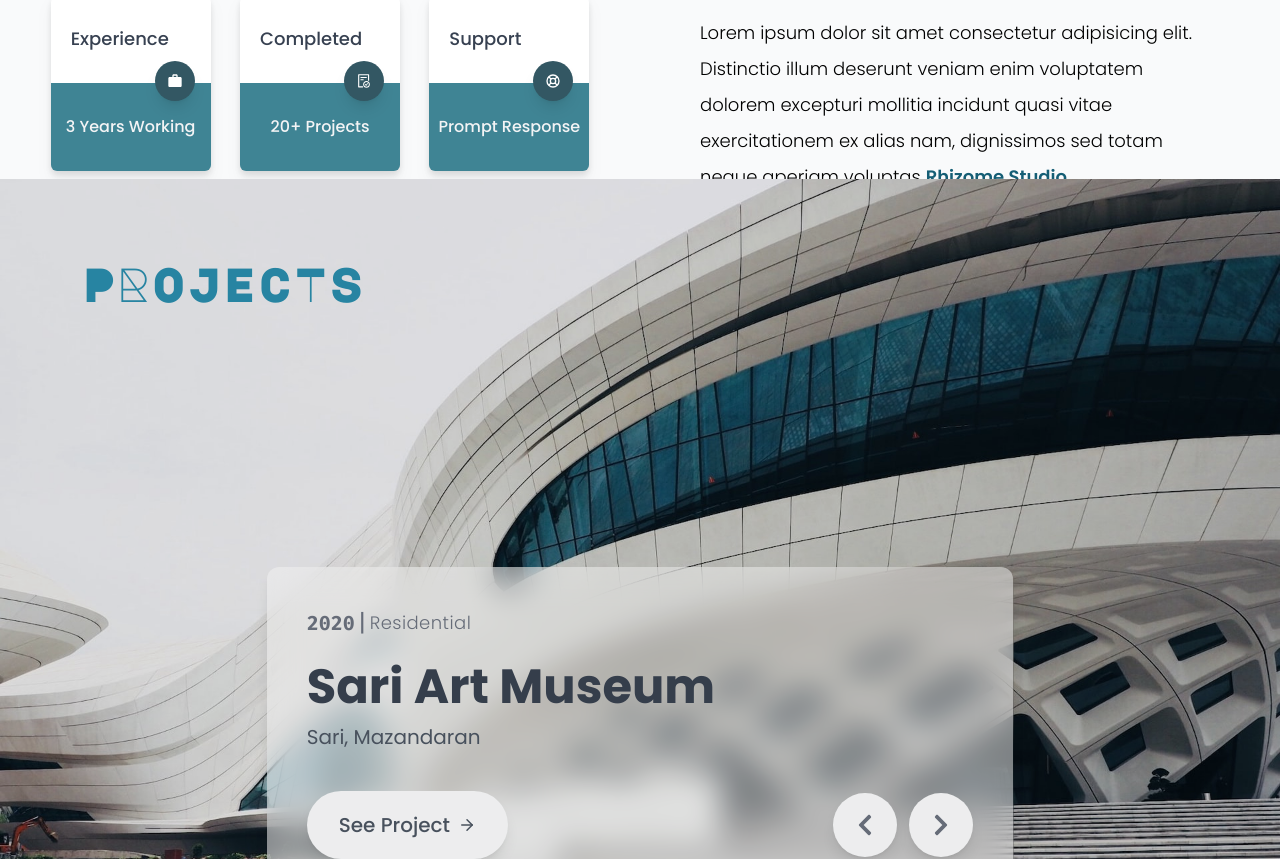
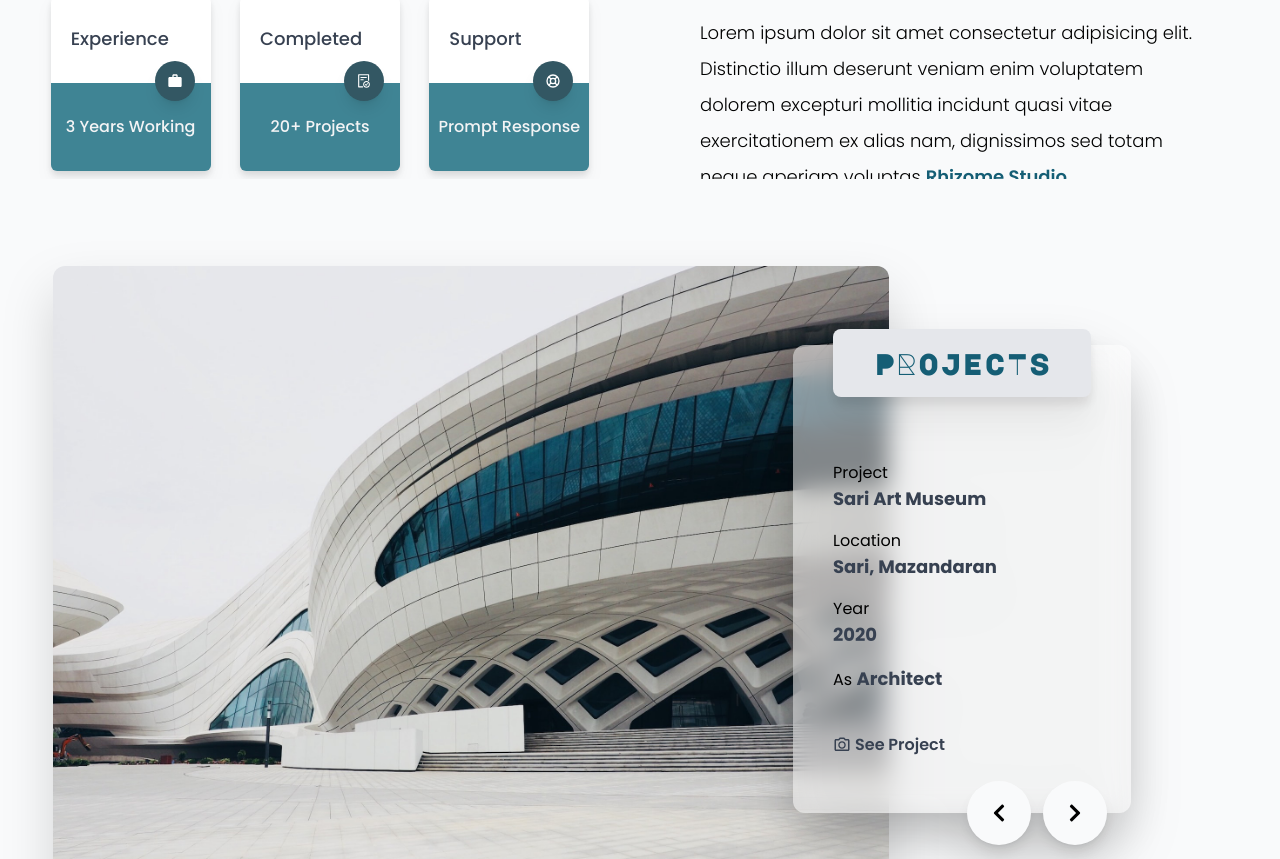
Before and after one commit to frshaad/cg-artist-portfolio, a React (Vite) app: page / in a window 1280 px wide. Shown: the part 1421-2280 px from the top of the page. Built offline with nearby package versions, Linux system fonts and the light colour scheme.

Commit message:
project gallery section done

```diff
--- a/src/components/About.jsx
+++ b/src/components/About.jsx
@@ -1,12 +1,12 @@
-import { AiOutlineCloudDownload, AiOutlineFileDone } from 'react-icons/ai'
-import { HiOutlineSupport } from 'react-icons/hi'
-import { MdWork } from 'react-icons/md'
-import { skills } from '../data/skills'
-import { AboutBadges } from './AboutBadges'
+import { AiOutlineCloudDownload, AiOutlineFileDone } from "react-icons/ai";
+import { HiOutlineSupport } from "react-icons/hi";
+import { MdWork } from "react-icons/md";
+import { skills } from "../data/skills";
+import { AboutBadges } from "./AboutBadges";
 
 export const About = () => {
   return (
-    <section className='flex w-full flex-col-reverse bg-gray-50 py-6 dark:bg-black lg:h-screen lg:snap-start lg:flex-row'>
+    <section className='flex w-full flex-col-reverse bg-gray-50 py-6 dark:bg-black lg:h-screen lg:flex-row'>
       <article className='flex w-full flex-col pt-8 md:h-screen md:pt-0 lg:w-1/2'>
         <div className='mx-auto w-full p-12 text-gray-900 dark:text-gray-50'>
           <p className='section-title mb-12'>skills</p>
@@ -27,7 +27,7 @@ export const About = () => {
 
           <div className='flex justify-center'>
             <button className='primary-btn space-x-2shadow-none drop-shadow-lg hover:scale-[1.02] hover:drop-shadow-xl'>
-              <AiOutlineCloudDownload className='h-6 w-6' />{' '}
+              <AiOutlineCloudDownload className='h-6 w-6' />{" "}
               <span className='ml-2 text-base font-medium '>
                 Download Resumé
               </span>
@@ -69,7 +69,7 @@ export const About = () => {
             Lorem ipsum dolor sit amet consectetur adipisicing elit. Distinctio
             illum deserunt veniam enim voluptatem dolorem excepturi mollitia
             incidunt quasi vitae exercitationem ex alias nam, dignissimos sed
-            totam neque aperiam voluptas{' '}
+            totam neque aperiam voluptas{" "}
             <a
               href='https://rhizome.ir'
               target='_blank'
@@ -82,5 +82,5 @@ export const About = () => {
         </div>
       </article>
     </section>
-  )
-}
+  );
+};
--- a/src/components/Contact.jsx
+++ b/src/components/Contact.jsx
@@ -1,13 +1,13 @@
-import { ContactForm } from './ContactForm'
-import { ContactSocial } from './ContactSocial'
-import { ContactTitle } from './ContactTitle'
-import { Spacer } from './Spacer'
+import { ContactForm } from "./ContactForm";
+import { ContactSocial } from "./ContactSocial";
+import { ContactTitle } from "./ContactTitle";
+import { Spacer } from "./Spacer";
 
 export const Contact = () => {
   return (
     <section
       id='contact'
-      className='flex h-screen w-screen snap-start items-center justify-center bg-cover bg-center bg-no-repeat p-8 dark:bg-black lg:flex-row '
+      className='flex h-screen w-screen items-center justify-center bg-cover bg-center bg-no-repeat p-8 dark:bg-black lg:flex-row '
       style={{ backgroundImage: `url(/images/contact-bg.jpg)` }}
     >
       <article className='mx-auto flex h-fit w-full flex-col rounded-xl bg-[rgb(255,255,255,0.5)] p-8 drop-shadow-2xl backdrop-blur-md  dark:bg-[rgb(0,0,0,0.5)]  md:w-2/3 lg:w-1/2 xl:w-5/12 2xl:w-3/12'>
@@ -17,5 +17,5 @@ export const Contact = () => {
         <ContactForm />
       </article>
     </section>
-  )
-}
+  );
+};
--- a/src/components/Projects.jsx
+++ b/src/components/Projects.jsx
@@ -19,7 +19,7 @@ export const Projects = () => {
   }
 
   return (
-    <section className='h-screen w-screen snap-start bg-gray-50 dark:bg-black'>
+    <section className='h-screen w-screen bg-gray-50 dark:bg-black'>
       <article
         className='flex h-full w-full flex-col justify-between bg-cover bg-center bg-no-repeat px-4 py-8 brightness-95 saturate-[0.9] dark:brightness-90 md:py-12 md:px-6 lg:p-16 xl:p-20'
         style={{ backgroundImage: `url(${projects[activeProject].image})` }}
--- /dev/null
+++ b/src/components/ProjectsSection.jsx
@@ -0,0 +1,100 @@
+import React, { useState } from "react";
+import { FaChevronLeft, FaChevronRight } from "react-icons/fa";
+import { FiArrowRight } from "react-icons/fi";
+import { MdOutlineLocalSee } from "react-icons/md";
+import { projects } from "../data/projects";
+import { ProjectsTitle } from "./ProjectsTitle";
+
+export const ProjectsSection = () => {
+  const [activeProject, setActiveProject] = useState(0);
+  const [modal, setModal] = useState(false);
+
+  const prevProject = () => {
+    if (activeProject > 0) {
+      setActiveProject(activeProject - 1);
+    } else setActiveProject(projects.length - 1);
+  };
+
+  const nextProject = () => {
+    if (activeProject < projects.length - 1) {
+      setActiveProject(activeProject + 1);
+    } else setActiveProject(0);
+  };
+
+  const toggleModal = () => {
+    setModal(!modal);
+  };
+
+  return (
+    <section className='relative h-screen w-screen bg-gray-50 dark:bg-black'>
+      <div className='m-auto flex h-full w-11/12 items-center justify-center py-12'>
+        <div>
+          <img
+            src={projects[activeProject].image}
+            className='h-auto w-full rounded-xl drop-shadow-2xl'
+            alt='Project Image'
+          />
+        </div>
+
+        <div className='relative right-24 mx-auto flex h-fit w-full flex-col rounded-xl bg-[rgb(255,255,255,0.5)] p-10 capitalize shadow-2xl drop-shadow-2xl backdrop-blur-md  dark:bg-[rgb(0,0,0,0.5)]  md:w-2/3 lg:w-1/2 xl:w-5/12 2xl:w-3/12'>
+          <ProjectsTitle />
+          <div className='py-2'>
+            <h6>Project</h6>
+            <p className=' text-lg font-bold text-gray-700 dark:text-gray-200'>
+              {projects[activeProject].name}
+            </p>
+          </div>
+          <div className='py-2'>
+            <h6>Location</h6>
+            <p className=' text-lg font-bold text-gray-700 dark:text-gray-200'>
+              {projects[activeProject].location}
+            </p>
+          </div>
+          <div className='py-2'>
+            <h6>Year</h6>
+            <p className=' text-lg font-bold text-gray-700 dark:text-gray-200'>
+              {projects[activeProject].year}
+            </p>
+          </div>
+          <div className='mb-8 py-2'>
+            <p>
+              <span>as </span>
+              <span className='text-lg font-bold text-gray-700 dark:text-gray-200'>
+                {projects[activeProject].role}
+              </span>
+            </p>
+          </div>
+          <div className='mb-4 flex '>
+            <button
+              onClick={toggleModal}
+              className='flex items-center font-semibold capitalize text-gray-700 dark:text-gray-200'
+            >
+              <MdOutlineLocalSee className='mr-1 text-sm md:text-lg' />
+              see project
+            </button>
+          </div>
+
+          <div className='absolute -bottom-8 right-6 flex items-center justify-end space-x-1 md:space-x-3'>
+            <button onClick={prevProject} className='arrow-btn'>
+              <FaChevronLeft className='text-xl' />
+            </button>
+            <button onClick={nextProject} className='arrow-btn'>
+              <FaChevronRight className='text-xl' />
+            </button>
+          </div>
+        </div>
+      </div>
+
+      {modal && (
+        <div
+          id='project-modal'
+          className='absolute top-0 left-0 h-full w-full bg-gray-50 dark:bg-black'
+        >
+          <button className='close-modal' onClick={toggleModal}>
+            X close
+          </button>
+        </div>
+      )}
+    </section>
+  );
+};
--- /dev/null
+++ b/src/components/ProjectsTitle.jsx
@@ -0,0 +1,7 @@
+export const ProjectsTitle = () => {
+  return (
+    <p className='relative -top-14 mx-auto w-fit rounded-lg bg-gray-200 px-6 py-4 text-center font-title text-lg uppercase text-cyan-800 drop-shadow-xl dark:bg-[#272727] dark:brightness-200 md:px-10 md:text-3xl'>
+      Projects
+    </p>
+  );
+};
--- a/src/components/Showcase.jsx
+++ b/src/components/Showcase.jsx
@@ -16,7 +16,7 @@ export const Showcase = () => {
   }
 
   return (
-    <section className='flex snap-start flex-col-reverse  bg-gray-50 transition duration-300 dark:bg-black xl:max-h-screen xl:flex-row '>
+    <section className='flex flex-col-reverse  bg-gray-50 transition duration-300 dark:bg-black xl:max-h-screen xl:flex-row '>
       <ShowcaseSlider />
       <ShowcaseContent />
     </section>
--- a/src/data/projects.js
+++ b/src/data/projects.js
@@ -1,26 +1,29 @@
 export const projects = [
   {
-    id: '01',
-    name: 'sari art museum',
-    year: '2020',
-    image: '../projects/01.jpg',
-    category: 'residential',
-    location: 'sari, mazandaran',
+    id: "01",
+    name: "sari art museum",
+    year: "2020",
+    image: "../projects/01.jpg",
+    category: "residential",
+    location: "sari, mazandaran",
+    role: "Architect",
   },
   {
-    id: '02',
-    name: 'dolor ipsum',
-    year: '2021',
-    image: '../projects/02.jpg',
-    category: 'commercial',
-    location: 'babol, mazandaran',
+    id: "02",
+    name: "dolor ipsum",
+    year: "2021",
+    image: "../projects/02.jpg",
+    category: "commercial",
+    location: "babol, mazandaran",
+    role: "Architect and CG Artist",
   },
   {
-    id: '03',
-    name: 'ipsum dolor sit',
-    year: '2022',
-    image: '../projects/03.jpg',
-    category: 'residential',
-    location: 'tehran, tehran',
+    id: "03",
+    name: "ipsum dolor sit",
+    year: "2022",
+    image: "../projects/03.jpg",
+    category: "residential",
+    location: "tehran, tehran",
+    role: "CG Artist",
   },
-]
+];
--- a/src/pages/Home.jsx
+++ b/src/pages/Home.jsx
@@ -1,15 +1,17 @@
-import { About } from '../components/About'
-import { Contact } from '../components/Contact'
-import { Projects } from '../components/Projects'
-import { Showcase } from '../components/Showcase'
+import { About } from "../components/About";
+import { Contact } from "../components/Contact";
+import { Projects } from "../components/Projects";
+import { ProjectsSection } from "../components/ProjectsSection";
+import { Showcase } from "../components/Showcase";
 
 export const Home = () => {
   return (
-    <div className='snap-y snap-mandatory overflow-y-scroll'>
+    <div className=''>
       <Showcase />
       <About />
-      <Projects />
+      {/* <Projects /> */}
+      <ProjectsSection />
       <Contact />
     </div>
-  )
-}
+  );
+};
```
Also changed, not shown: src/App.jsx (+6 -6 lines), 1 other file (tests, documents, lock files or other folders).
